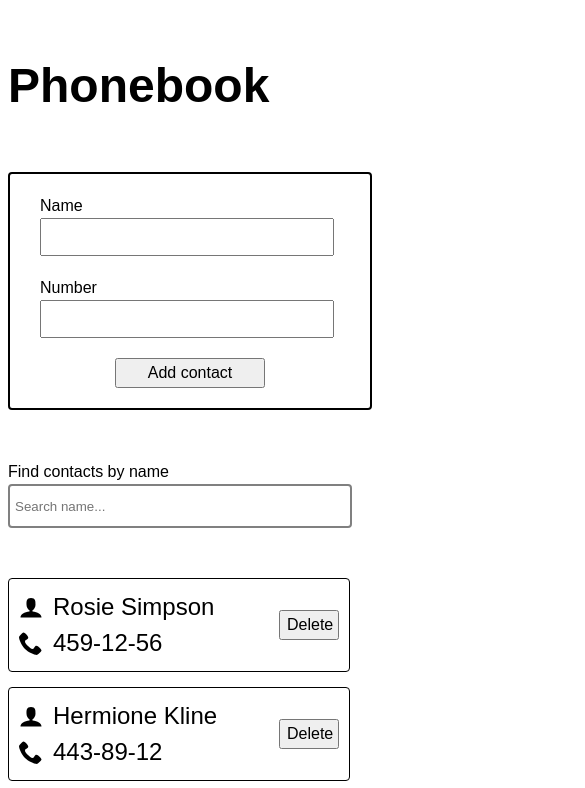
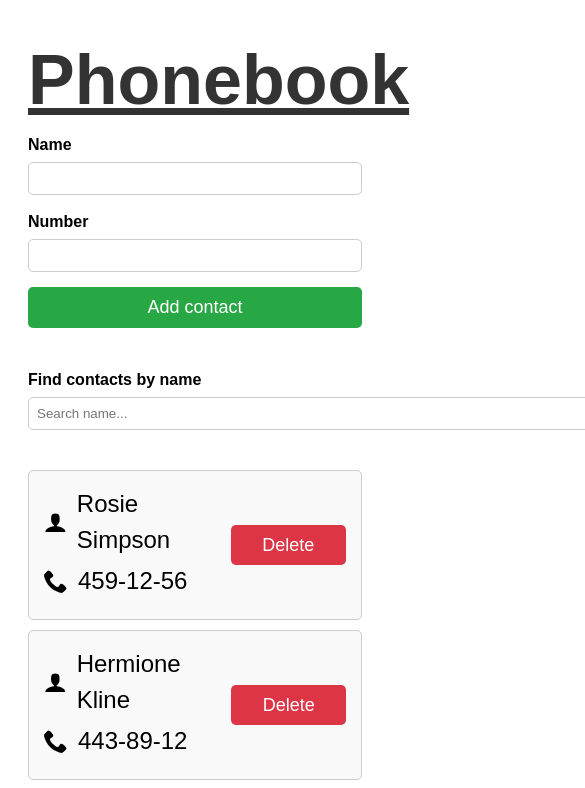
Before and after one commit to nksenechkav/goit-react-hw-03, a React (Vite) app: page / in a window 390 px wide. Shown: the top 788 px of the page, 585 px wide, since content can reach past the window. Built offline with nearby package versions, Linux system fonts and the light colour scheme.

Commit message:
add css in phonebook

```diff
--- a/src/components/app/App.css
+++ b/src/components/app/App.css
@@ -1,16 +1,13 @@
-#root {
-  max-width: 1440px;
+.phonebook-container {
+  max-width: 600px;
   margin: 0 auto;
-}
-
-.phonebook-container {
-  display: flex;
-  flex-direction: column;
-  gap: 50px;
-  margin-top: 50px;
+  padding: 20px;
+  font-family: Arial, sans-serif;
 }
 
 h1 {
-  font-size: 48px;
-  font-weight: 700;
+  font-size: 70px;
+  text-align: center;
+  color: #333;
+  text-decoration: underline;
 }
--- a/src/components/contact/Contact.module.scss
+++ b/src/components/contact/Contact.module.scss
@@ -1,34 +1,43 @@
 .item {
   display: flex;
   flex-direction: row;
-    gap: 20px;
+  justify-content: space-between;
   align-items: center;
-    border: 1px solid black;
-    border-radius: 4px;
-    padding: 10px;
-  }
-
-  .btn {
-    width: 60px;
-    height: 30px;
-    font: inherit;
+  border: 1px solid #ccc;
+  border-radius: 5px;
+  padding: 15px;
+  margin-bottom: 10px;
+  background-color: #f9f9f9;
 }
 
 .icon-wrapper {
-    width: 240px;
   display: flex;
-    flex-direction: row;
+  gap: 10px;
   align-items: center;
-    gap: 10px;
+  margin-bottom: 5px;
+}
+
+.my-icon {
+  margin-right: 10px;
 }
 
 .info {
   font-size: 24px;
-    font-weight: 400;
+  margin: 0;
 }
 
-  .my-icon {
-    width: 100%;
-    margin: 0 auto;
-    margin-bottom: 10px;
+.btn {
+  font-size: 18px;
+  width: 120px;
+  height: 40px;
+  background-color: #dc3545;
+  color: #fff;
+  border: none;
+  padding: 5px 10px;
+  border-radius: 5px;
+  cursor: pointer;
 }
+
+.btn:hover {
+  background-color: #c82333;
+}
--- a/src/components/contactForm/ContactForm.module.scss
+++ b/src/components/contactForm/ContactForm.module.scss
@@ -1,40 +1,40 @@
 .form {
-    width: 300px;
-    padding: 20px 30px;
   display: flex;
   flex-direction: column;
-    gap: 20px;
-    border-radius: 4px;
-    border: 2px solid black;
-    justify-content: center;
+}
+
+.form-wrapper {
+  display: flex;
+  flex-direction: column;
+  gap: 5px;
+  margin-bottom: 15px;
+}
+
+.label {
+  font-weight: bold;
 }
 
 .field {
-    width: 280px;
-    font: inherit;
-    padding: 5px;
+  padding: 8px;
+  border: 1px solid #ccc;
+  border-radius: 5px;
+}
+
+.error {
+  color: #dc3545;
+  margin-top: 5px;
 }
 
 .btn {
-    display: block;
-    margin: 0 auto;
-    width: 150px;
-    height: 30px;
-    font: inherit;
+  background-color: #28a745;
+  color: #fff;
+  font-size: 18px;
+  border: none;
+  padding: 10px 15px;
+  border-radius: 5px;
+  cursor: pointer;
 }
 
-  .label {
-    margin: 0;
-    align-self: start;
-    font: inherit;
+.btn:hover {
+  background-color: #218838;
 }
-  .error {
-    margin-top: 5px;
-    display: flex;
-    color: red;
-    justify-content: flex-start;
-  }
-
-  .form-wrapper {
-    width: 250px;
-  }
--- a/src/components/contactList/ContactList.module.scss
+++ b/src/components/contactList/ContactList.module.scss
@@ -1,8 +1,4 @@
 .contact-list {
-    display: flex;
-    flex-direction: row;
-    flex-wrap: wrap;
-    gap: 15px;
-    justify-content: flex-start;
-    align-items: center;
-  }
+  list-style-type: none;
+  padding: 0;
+}
--- a/src/components/searchBox/SearchBox.module.scss
+++ b/src/components/searchBox/SearchBox.module.scss
@@ -1,18 +1,16 @@
 .searchBox {
-    display: flex;
-    flex-direction: column;
-}
-
-.label {
-    margin: 0;
+    margin-top: 40px;
+    margin-bottom: 40px;
   }
 
-.searchField {
-    border-radius: 4px;
-    border: 2px solid grey;
-    justify-content: center;
-    align-items: center;
-    width: 330px;
-    height: 30px;
-    padding: 5px;
-}
+  .label {
+    margin-bottom: 5px;
+    font-weight: bold;
+  }
+
+  .searchField {
+    width: 580px;
+    padding: 8px;
+    border: 1px solid #ccc;
+    border-radius: 5px;
+  }
```
Lines whose indentation alone changed are shown as unchanged.
